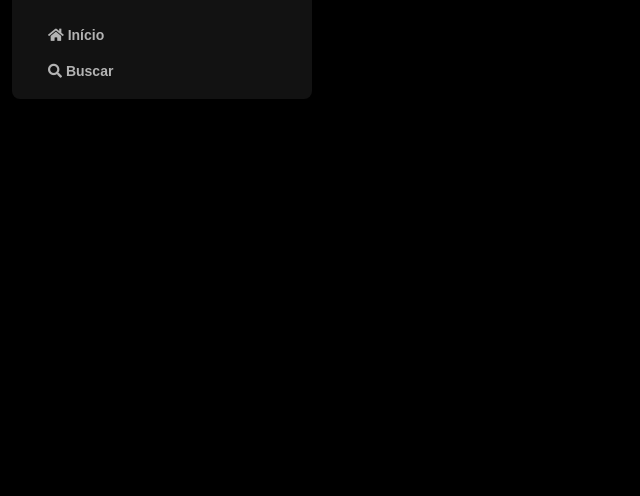
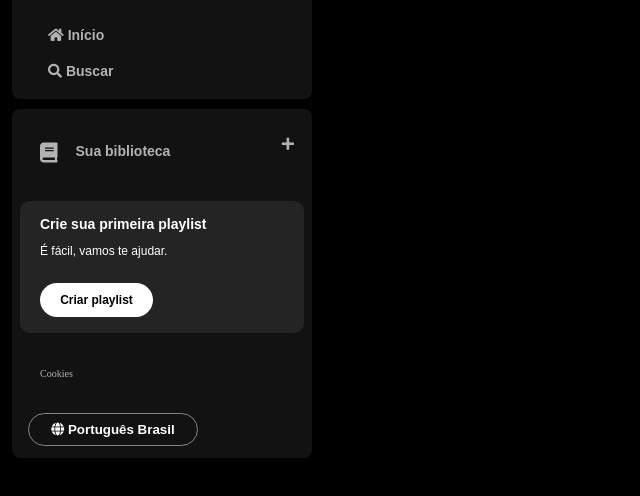
Before and after one commit to GabrielFunatsu/alura-imersao-projeto, a plain HTML site: page index.html in a window 1280 px wide. Shown: the part 74-570 px from the top of the page, without its empty margins (0-640 px from the left). Drawn offline with Linux system fonts and the light colour scheme.

Commit message:
imersao alura aula 2

```diff
--- a/index.html
+++ b/index.html
@@ -28,7 +28,6 @@
             <img src="./assets/icons/logo-spotify.png" alt="Logo do Spotify" />
           </a>
         </div>
-        <div>
         <ul>
           <li>
             <a href="">
@@ -43,8 +42,37 @@
             </a>
           </li>
         </ul>
+      </nav>
+
+      <div class="library">
+        <div class="library_content">
+          <button class="library_button">
+            <span class="fa fas fa-book"></span>
+            <span>Sua biblioteca</span>
+          </button>
+          <span class="fa fa-plus"></span>
         </div>
-      </nav>
+        <section class="section-playlist">
+          <div class="section-playlist_content">
+            <span class="text title">Crie sua primeira playlist</span>
+            <span class="text subtitle">É fácil, vamos te ajudar.</span>
+            <button class="section-playlist_button">
+              <span>Criar playlist</span>
+            </button>
+          </div>
+        </section>
+
+        <div class="cookies">
+          <a href="">Cookies</a>
+        </div>
+
+        <div class="language">
+          <button class="language_button">
+            <span class="fa fa-globe"></span>
+            <span>Português Brasil</span>
+          </button>
+        </div>
+      </div>
     </div>
   </body>
 </html>
--- a/styles.css
+++ b/styles.css
@@ -44,3 +44,125 @@ body {
   font-size: 14px;
   font-family: "DM Sans", sans-serif;
 }
+
+.library {
+  background-color: #121212;
+  border-radius: 8px;
+  display: flex;
+  justify-content: space-between;
+  flex-direction: column;
+  padding: 4px 8px;
+  color: #b3b3b3;
+  font-weight: 600;
+  font-size: 14px;
+  margin-top: 10px;
+}
+
+.library .library_content {
+  display: flex;
+  justify-content: space-between;
+}
+
+.library .library_button {
+  display: flex;
+  margin: 10px;
+  color: #b3b3b3;
+  background-color: transparent;
+  border: 0;
+  font-size: 14px;
+  font-weight: 700;
+  font-family: "DM Sans", sans-serif;
+  text-align: center;
+  text-decoration: none;
+  text-transform: none;
+  padding: 20px 10px;
+}
+
+.library .library_button .fa {
+  font-size: 20px;
+  margin-right: 10px;
+  font-weight: 300;
+  padding-right: 8px;
+}
+
+.library .library_content .fa-plus {
+  margin: 24px 10px;
+}
+
+.section-playlist {
+  display: flex;
+  align-items: flex-start;
+  justify-content: space-between;
+  gap: 20px;
+  background-color: #242424;
+  color: #b3b3b3;
+  font-weight: 600;
+  font-size: 14px;
+  margin: 8px 0;
+  padding: 16px 20px;
+  border-radius: 10px;
+}
+
+.section-playlist .section-playlist_content {
+  display: flex;
+  flex-direction: column;
+}
+
+.section-playlist_content .text {
+  padding-bottom: 14px;
+  color: #fff;
+  font-family: "DM Sans", sans-serif;
+}
+
+.section-playlist_content .title {
+  font-weight: 700;
+}
+
+.section-playlist_content .subtitle {
+  font-weight: 500;
+  font-size: 12px;
+}
+
+.section-playlist_content .section-playlist_button {
+  display: flex;
+  justify-content: center;
+  background-color: #fff;
+  color: #000;
+  border-radius: 20px;
+  font-size: 12px;
+  font-weight: 700;
+  font-family: "DM Sans", sans-serif;
+  text-decoration: none;
+  text-transform: none;
+  padding: 10px;
+  margin-top: 12px;
+  border: 0;
+  width: 113px;
+}
+
+.sidebar .cookies {
+  margin: 25px 20px;
+}
+
+.sidebar .cookies a {
+  color: #b3b3b3;
+  font-weight: 500;
+  font-size: 10px;
+  text-decoration: none;
+}
+
+.sidebar .cookies a:hover {
+  text-decoration: underline;
+}
+
+.language .language_button {
+  background-color: transparent;
+  border: 1px solid #878787;
+  color: #fff;
+  font-weight: bold;
+  cursor: pointer;
+  width: 170px;
+  margin: 8px;
+  padding: 8px;
+  border-radius: 20px;
+}
```
Lines whose indentation alone changed are shown as unchanged.
